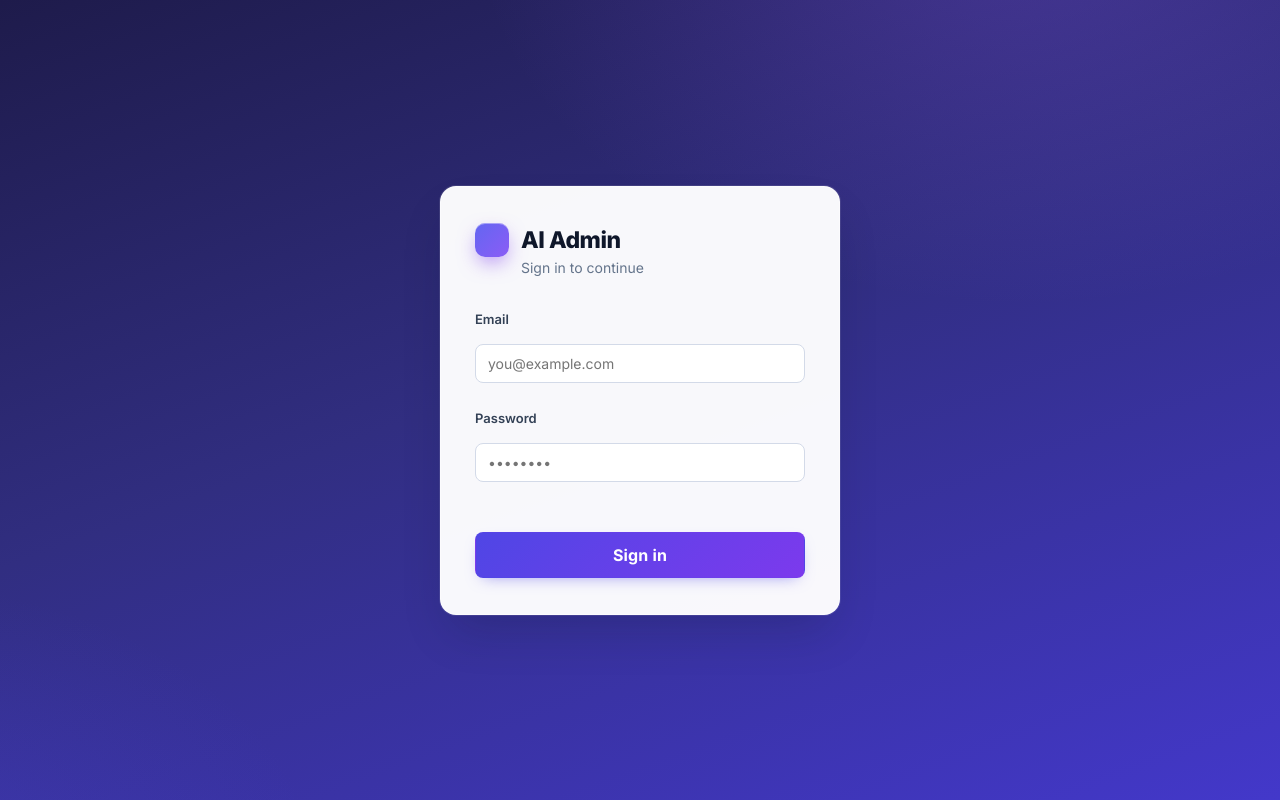
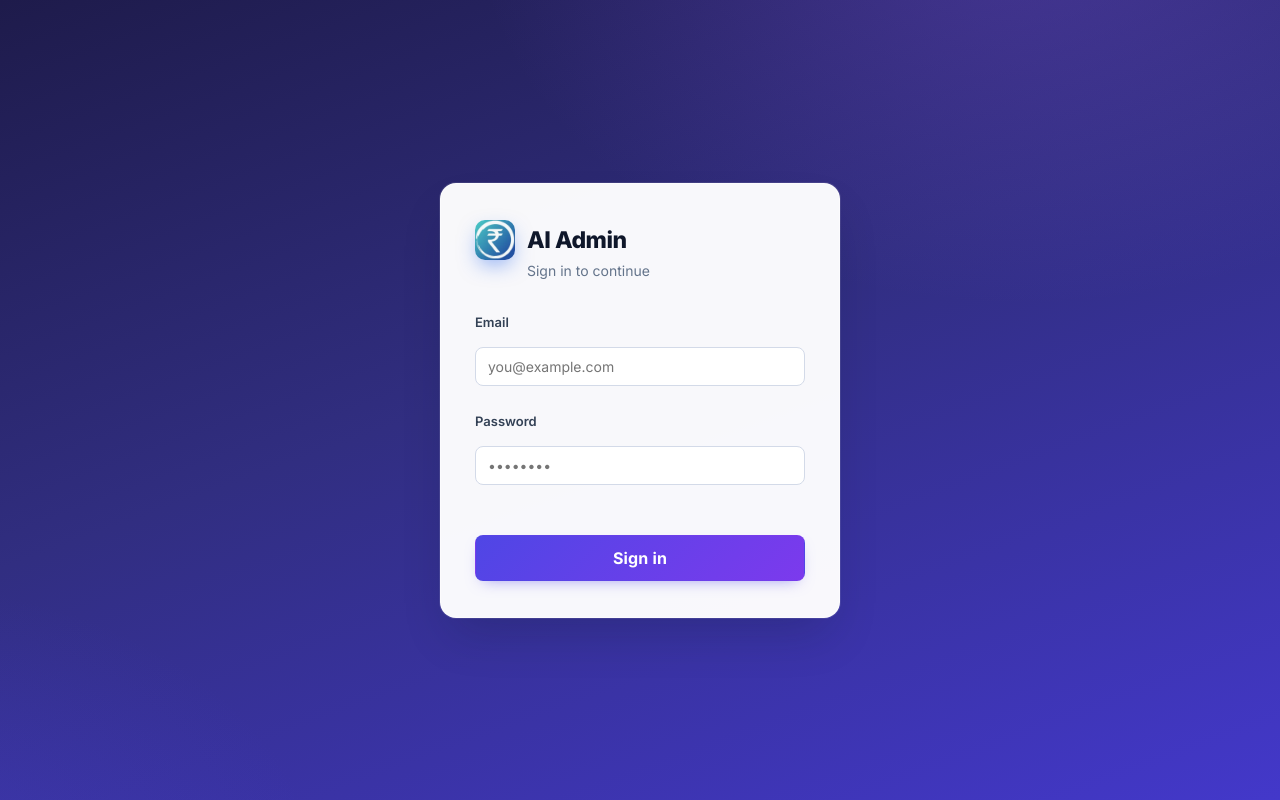
Before and after one commit to TarunSingh2380/JIRA-AI, a React (Vite) app in the folder frontend/: page /login in a window 1280 px wide. Built offline with nearby package versions, Linux system fonts and the light colour scheme.

Commit message:
Logo Changed

```diff
--- a/frontend/src/components/Header.jsx
+++ b/frontend/src/components/Header.jsx
@@ -1,6 +1,7 @@
 import { NavLink, useNavigate } from "react-router-dom";
 import { useAuth } from "../auth.jsx";
 import { hasAnyDashboardTab } from "../lib/tabs";
+import logo from "../assets/logo.jpeg";
 
 export default function Header({ title = "AI Admin" }) {
   const { user, logout, hasTab } = useAuth();
@@ -15,7 +16,10 @@ export default function Header({ title = "AI Admin" }) {
   return (
     <header className="app-header">
       <div className="app-header-left">
-        <h1>{title}</h1>
+        <h1>
+          <img className="app-logo" src={logo} alt="" />
+          {title}
+        </h1>
         <nav className="app-nav">
           {showDashboard && (
             <NavLink to="/" end>
--- a/frontend/src/pages/Login.jsx
+++ b/frontend/src/pages/Login.jsx
@@ -1,6 +1,7 @@
 import { useState } from "react";
 import { useNavigate, useLocation, Navigate } from "react-router-dom";
 import { useAuth } from "../auth.jsx";
+import logo from "../assets/logo.jpeg";
 
 export default function Login() {
   const { user, login } = useAuth();
@@ -33,7 +34,10 @@ export default function Login() {
   return (
     <div className="login-wrap">
       <form className="login-card" onSubmit={onSubmit}>
-        <h1>AI Admin</h1>
+        <h1>
+          <img className="app-logo" src={logo} alt="" />
+          AI Admin
+        </h1>
         <p className="sub">Sign in to continue</p>
 
         <div className="tc-field">
--- a/frontend/src/styles.css
+++ b/frontend/src/styles.css
@@ -104,14 +104,13 @@ a:hover { text-decoration: underline; }
   gap: 10px;
   white-space: nowrap;
 }
-.app-header h1::before {
-  content: "";
-  width: 26px;
-  height: 26px;
+.app-logo {
+  width: 30px;
+  height: 30px;
   border-radius: 8px;
-  background: var(--accent-grad);
-  box-shadow: 0 4px 12px -2px rgba(124, 58, 237, 0.5), inset 0 1px 0 rgba(255, 255, 255, 0.4);
+  object-fit: cover;
   flex: none;
+  box-shadow: 0 4px 12px -2px rgba(37, 99, 235, 0.4), inset 0 1px 0 rgba(255, 255, 255, 0.3);
 }
 .app-nav { display: flex; gap: 4px; }
 .app-nav a {
@@ -465,11 +464,11 @@ pre {
   margin: 0 0 4px; font-size: 23px; font-weight: 800; letter-spacing: -0.02em;
   display: flex; align-items: center; gap: 12px;
 }
-.login-card h1::before {
-  content: ""; width: 34px; height: 34px; border-radius: 10px; flex: none;
-  background: var(--accent-grad); box-shadow: 0 8px 20px -4px rgba(124, 58, 237, 0.6), inset 0 1px 0 rgba(255, 255, 255, 0.4);
+.login-card h1 .app-logo {
+  width: 40px; height: 40px; border-radius: 10px;
+  box-shadow: 0 8px 20px -4px rgba(37, 99, 235, 0.5), inset 0 1px 0 rgba(255, 255, 255, 0.3);
 }
-.login-card p.sub { margin: 0 0 24px; color: var(--muted); font-size: 14px; padding-left: 46px; margin-top: -2px; }
+.login-card p.sub { margin: 0 0 24px; color: var(--muted); font-size: 14px; padding-left: 52px; margin-top: -2px; }
 .login-card .tc-field { margin-bottom: 16px; }
 .login-card button { margin-top: 4px; height: 46px; }
 .login-error { color: var(--danger); font-size: 13px; margin: 2px 0 12px; min-height: 18px; font-weight: 500; }
```
Also changed, not shown: frontend/src/assets/logo.jpeg (added).
